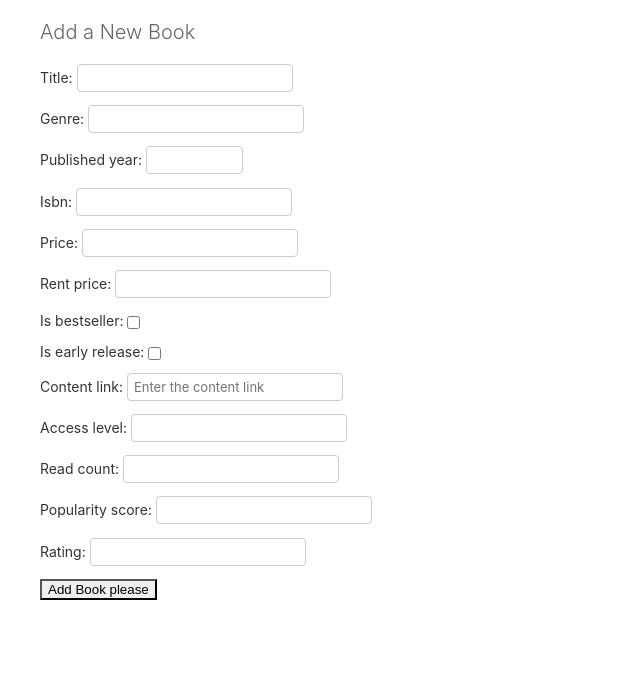
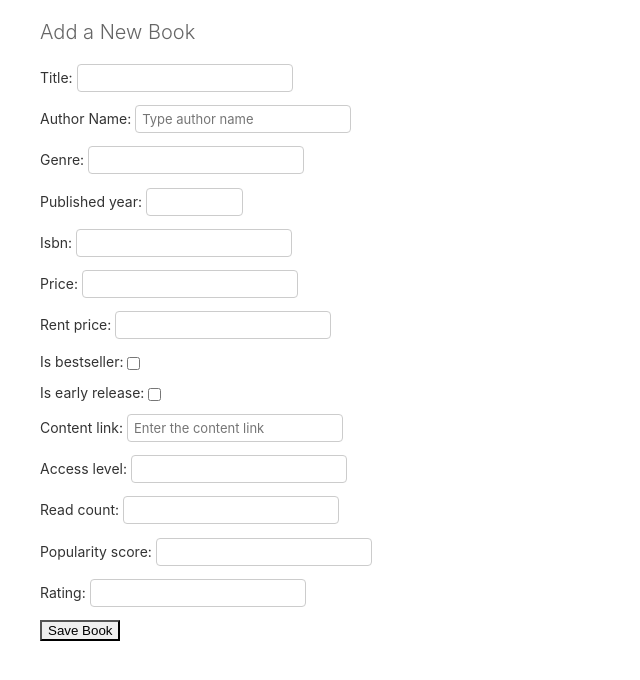
Before and after one commit to aashithababy/library_management, a Django app: page /catalog/add-book/ in a window 1280 px wide. Shown: the part 86-766 px from the top of the page, without its empty margins (0-640 px from the left). Run offline with Django 4.2, Linux system fonts and the light colour scheme; the visitor is signed in with stand-in values (Sample User, id 1).

Commit message:
The book adding function along with Dynamically adding author was completed

```diff
--- a/catalog/forms.py
+++ b/catalog/forms.py
@@ -56,6 +56,8 @@ class BookForm(forms.ModelForm):
 
     def clean_rent_price(self):
         rent_price = self.cleaned_data.get('rent_price')
+        if rent_price is None:
+            raise forms.ValidationError('Rent price is required.')
         if rent_price <= 0:
             raise forms.ValidationError('Rent price must be greater than 0.')
         return rent_price
--- a/catalog/models.py
+++ b/catalog/models.py
@@ -22,21 +22,20 @@ def validate_url_or_local_path(value):
     if not re.match(url_pattern, value) and not re.match(local_path_pattern, value):
         raise ValidationError("Invalid URL or local path.")
 
-# Books Table
 class Book(models.Model):
     book_id = models.AutoField(primary_key=True)
     title = models.CharField(max_length=255)
-    authors_name = models.CharField(max_length=255, default='Unknown Author')
+    author = models.ForeignKey('Author', on_delete=models.CASCADE)  # ForeignKey to Author
     genre = models.CharField(max_length=255)
     description = models.TextField(null=True, blank=True)
     published_year = models.PositiveIntegerField()
-    isbn = models.CharField(max_length=20)
+    isbn = models.CharField(max_length=13)
     price = models.DecimalField(max_digits=10, decimal_places=2)
-    rent_price = models.DecimalField(max_digits=10, decimal_places=2,null=True, blank=True)
+    rent_price = models.DecimalField(max_digits=10, decimal_places=2, null=True, blank=True)
     is_bestseller = models.BooleanField()
     is_early_release = models.BooleanField()
     content_link = models.URLField(null=True, blank=True, validators=[validate_url_or_local_path])
-    access_level = models.CharField(max_length=50,null=True, blank=True)
+    access_level = models.CharField(max_length=50, null=True, blank=True)
     created_at = models.DateTimeField(auto_now_add=True)
     read_count = models.PositiveIntegerField(null=True, blank=True)
     popularity_score = models.DecimalField(max_digits=5, decimal_places=2, null=True, blank=True)
@@ -45,9 +44,12 @@ class Book(models.Model):
     deleted_at = models.DateTimeField(null=True, blank=True)
     is_available = models.BooleanField(default=True)
 
+    class Meta:
+        ordering = ['author']
+
     def __str__(self):
         return self.title
-    # Custom validator to allow both URLs and file paths
+
 
 class YourModel(models.Model):
     content_link = models.URLField(null=True, blank=True, validators=[validate_url_or_local_path])
@@ -60,10 +62,6 @@ class Author(models.Model):
     nationality = models.CharField(max_length=255, null=True, blank=True)  # Optional
     birth_date = models.DateField(null=True, blank=True)  # Optional
     death_date = models.DateField(null=True, blank=True)  # Optional
-
-    # ForeignKey to Book
-    books = models.ForeignKey(Book, on_delete=models.CASCADE, related_name='authors', default='1')
-
     def __str__(self):
         return self.name
 
--- a/catalog/templates/catalog/add_book.html
+++ b/catalog/templates/catalog/add_book.html
@@ -5,62 +5,25 @@
   <form method="post">
     {% csrf_token %}
 
-    <p>
-      {{ form.title.label_tag }} {{ form.title }}
-    </p>
+    {{ form.as_p }}
+        <button type="submit">Save Book</button>
+  </form>
+  <script>
+document.getElementById('author-name-input').addEventListener('input', function() {
+    let authorName = this.value;
+    if (authorName.length > 2) {  // Avoid unnecessary calls for very short inputs
+        fetch(`/catalog/search-author/?name=${encodeURIComponent(authorName)}`)
+            .then(response => response.json())
+            .then(data => {
+                if (!data.exists) {
+                    if (confirm(`Author "${authorName}" does not exist. Do you want to add this author?`)) {
+                        window.location.href = '/catalog/add-author/';
+                    }
+                }
+            })
+            .catch(error => console.error('Error:', error));
+    }
+});
+</script>
 
-    <p>
-      {{ form.author_name.label_tag }} {{ form.author_name }}
-    </p>
-
-    <p>
-      {{ form.genre.label_tag }} {{ form.genre }}
-    </p>
-
-    <p>
-      {{ form.published_year.label_tag }} {{ form.published_year }}
-    </p>
-
-    <p>
-      {{ form.isbn.label_tag }} {{ form.isbn }}
-    </p>
-
-    <p>
-      {{ form.price.label_tag }} {{ form.price }}
-    </p>
-
-    <p>
-      {{ form.rent_price.label_tag }} {{ form.rent_price }}
-    </p>
-
-    <p>
-      {{ form.is_bestseller.label_tag }} {{ form.is_bestseller }}
-    </p>
-
-    <p>
-      {{ form.is_early_release.label_tag }} {{ form.is_early_release }}
-    </p>
-
-    <p>
-      {{ form.content_link.label_tag }} {{ form.content_link }}
-    </p>
-
-    <p>
-      {{ form.access_level.label_tag }} {{ form.access_level }}
-    </p>
-
-    <p>
-      {{ form.read_count.label_tag }} {{ form.read_count }}
-    </p>
-
-    <p>
-      {{ form.popularity_score.label_tag }} {{ form.popularity_score }}
-    </p>
-
-    <p>
-      {{ form.rating.label_tag }} {{ form.rating }}
-    </p>
-
-    <button type="submit">Add Book please</button>
-  </form>
 {% endblock %}
--- a/catalog/urls.py
+++ b/catalog/urls.py
@@ -5,8 +5,8 @@ urlpatterns = [
     path('', views.book_list, name='book_list'),
     path('<int:id>/', views.book_detail, name='book_detail'),
     path('add-book/', views.add_book, name='add_book'),
+    path('confirm-add-author/', views.confirm_add_author, name='confirm_add_author'),
     path('update/<int:id>/', views.update_book, name='update_book'),
-    path('confirm-add-author/', views.confirm_add_author, name='confirm_add_author'),
     path('add-author/', views.add_author, name='add_author'),
-
+    path('search-author/', views.search_author, name='search_author'),
 ]
--- a/catalog/views.py
+++ b/catalog/views.py
@@ -19,8 +19,21 @@ def book_detail(request, pk):
 def add_book(request):
     if request.method == 'POST':
         form = BookForm(request.POST)
+        author_name = request.POST.get('authors_name')
+
         if form.is_valid():
-            form.save()
+            # Check if the author exists
+            try:
+                author = Author.objects.get(name=author_name)
+            except Author.DoesNotExist:
+                # Ask the admin if they want to add the new author
+                request.session['new_author_name'] = author_name
+                return redirect('confirm_add_author')
+
+            # Save the book with the existing author
+            book = form.save(commit=False)
+            book.author = author
+            book.save()
             messages.success(request, "Book added successfully!")
             return redirect('admin:catalog_book_changelist')
     else:
@@ -28,25 +41,22 @@ def add_book(request):
 
     return render(request, 'catalog/add_book.html', {'form': form})
 
-
 @login_required
 def confirm_add_author(request):
+    new_author_name = request.session.get('new_author_name')
+
     if request.method == 'POST':
-        author_name = request.POST.get('author_name')
         action = request.POST.get('action')
 
-        if action == 'yes' and author_name:
-            # Create and save the new author
-            Author.objects.create(name=author_name)
-            messages.success(request, f"New author '{author_name}' added successfully!")
-            return redirect('add_book')  # Redirect to the add book form to continue adding the book
-
+        if action == 'yes' and new_author_name:
+            Author.objects.create(name=new_author_name)
+            messages.success(request, f"New author '{new_author_name}' added successfully!")
+            return redirect('add_book')
         elif action == 'no':
-            # Go back to the add book form
+            messages.info(request, "Book addition cancelled.")
             return redirect('add_book')
 
-    return redirect('add_book')  # If GET, redirect to the book add form
-
+    return render(request, 'catalog/confirm_add_author.html', {'author_name': new_author_name})
 
 def add_author(request):
     if request.method == 'POST':
@@ -72,3 +82,10 @@ def update_book(request, pk):
     else:
         form = BookForm(instance=book)
     return render(request, 'catalog/update_book.html', {'form': form})
+
+from django.http import JsonResponse
+
+def search_author(request):
+    author_name = request.GET.get('name')
+    exists = Author.objects.filter(name=author_name).exists()
+    return JsonResponse({'exists': exists})
```
Also changed, not shown: catalog/admin.py (+38 -13 lines), catalog/templates/catalog/confirm_add_author.html (+11 -13 lines), catalog/migrations/0013_remove_author_books_remove_book_authors_name.py (added), catalog/migrations/0014_alter_book_options_alter_book_isbn.py (added).
